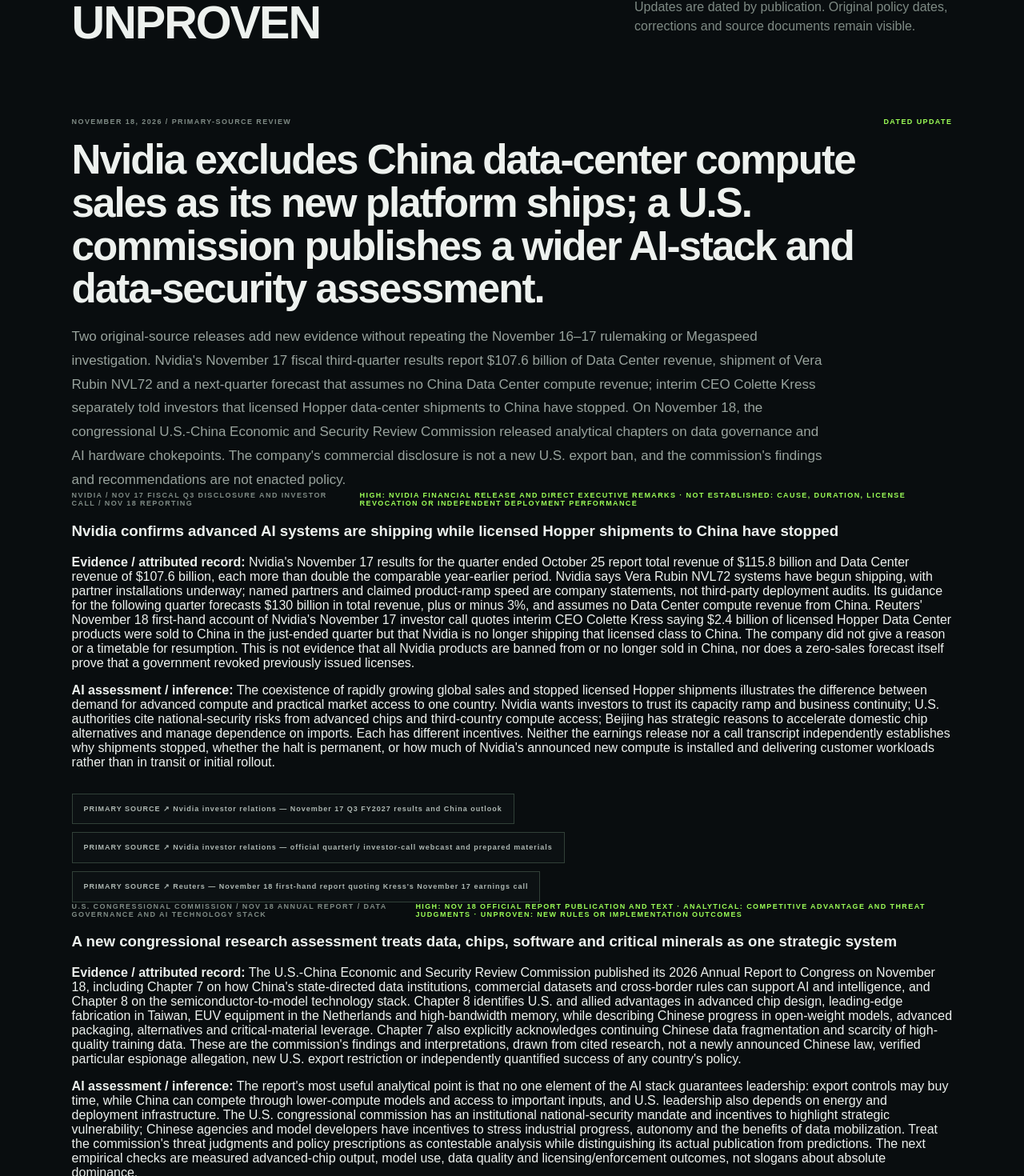
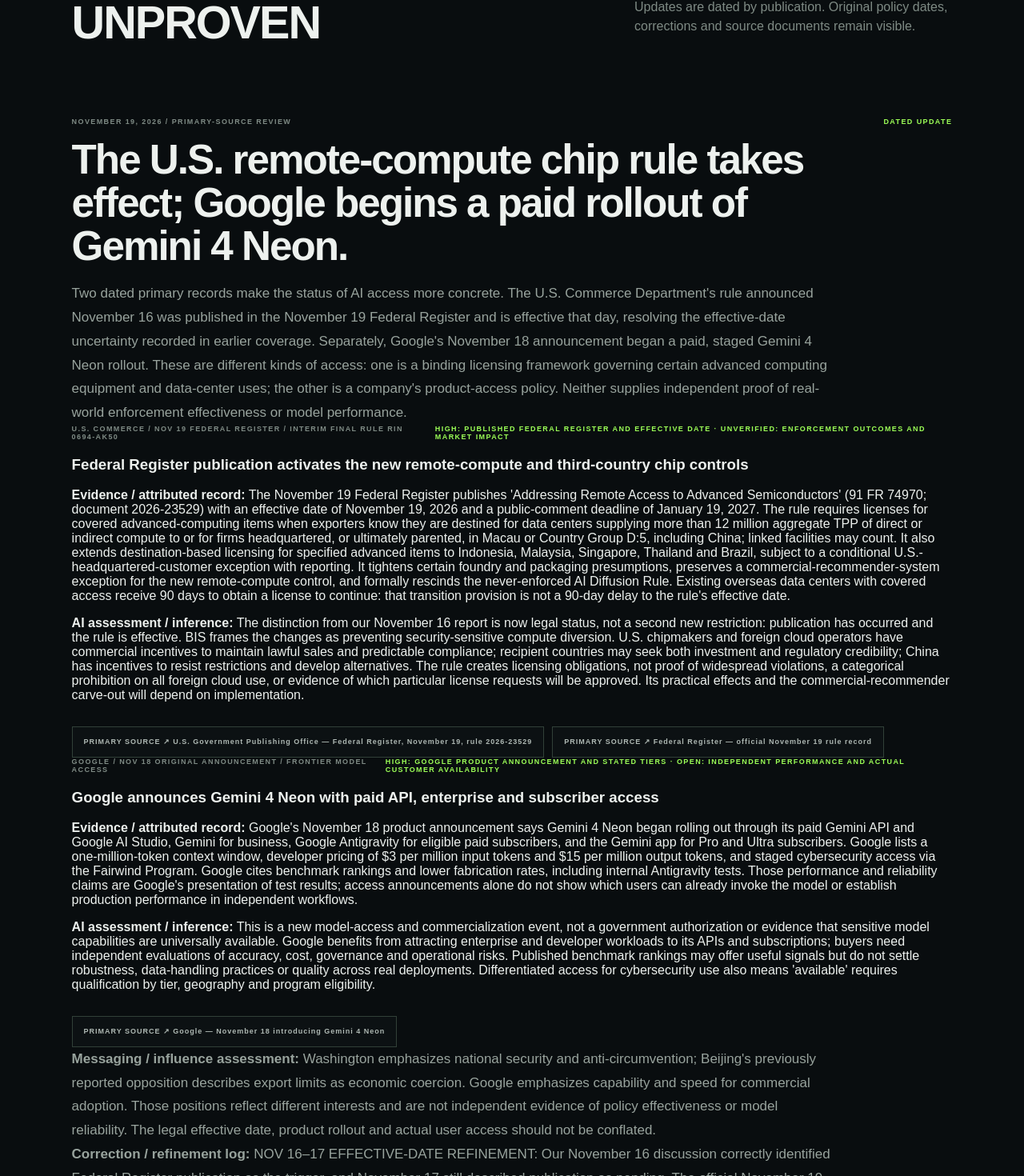
Before and after one commit to stjames22/wirelessrumor, a Next.js app: page /geopolitics in a window 1280 px wide. Shown: the part 4827-6297 px from the top of the page at 80% size. Built offline with nearby package versions, Linux system fonts and the light colour scheme.

Commit message:
Editorial: Nov 19 BIS rule effective and Gemini 4 Neon rollout

```diff
--- a/app/geopolitics/page.tsx
+++ b/app/geopolitics/page.tsx
@@ -84,6 +84,52 @@ const briefs = [
 
 
 const datedEditorialUpdates = [
+  {
+    "date": "NOVEMBER 19, 2026",
+    "slug": "2026-11-19-bis-rule-effective-gemini-neon-rollout",
+    "title": "The U.S. remote-compute chip rule takes effect; Google begins a paid rollout of Gemini 4 Neon.",
+    "overview": "Two dated primary records make the status of AI access more concrete. The U.S. Commerce Department's rule announced November 16 was published in the November 19 Federal Register and is effective that day, resolving the effective-date uncertainty recorded in earlier coverage. Separately, Google's November 18 announcement began a paid, staged Gemini 4 Neon rollout. These are different kinds of access: one is a binding licensing framework governing certain advanced computing equipment and data-center uses; the other is a company's product-access policy. Neither supplies independent proof of real-world enforcement effectiveness or model performance.",
+    "developments": [
+      {
+        "label": "U.S. COMMERCE / NOV 19 FEDERAL REGISTER / INTERIM FINAL RULE RIN 0694-AK50",
+        "headline": "Federal Register publication activates the new remote-compute and third-country chip controls",
+        "fact": "The November 19 Federal Register publishes 'Addressing Remote Access to Advanced Semiconductors' (91 FR 74970; document 2026-23529) with an effective date of November 19, 2026 and a public-comment deadline of January 19, 2027. The rule requires licenses for covered advanced-computing items when exporters know they are destined for data centers supplying more than 12 million aggregate TPP of direct or indirect compute to or for firms headquartered, or ultimately parented, in Macau or Country Group D:5, including China; linked facilities may count. It also extends destination-based licensing for specified advanced items to Indonesia, Malaysia, Singapore, Thailand and Brazil, subject to a conditional U.S.-headquartered-customer exception with reporting. It tightens certain foundry and packaging presumptions, preserves a commercial-recommender-system exception for the new remote-compute control, and formally rescinds the never-enforced AI Diffusion Rule. Existing overseas data centers with covered access receive 90 days to obtain a license to continue: that transition provision is not a 90-day delay to the rule's effective date.",
+        "assessment": "The distinction from our November 16 report is now legal status, not a second new restriction: publication has occurred and the rule is effective. BIS frames the changes as preventing security-sensitive compute diversion. U.S. chipmakers and foreign cloud operators have commercial incentives to maintain lawful sales and predictable compliance; recipient countries may seek both investment and regulatory credibility; China has incentives to resist restrictions and develop alternatives. The rule creates licensing obligations, not proof of widespread violations, a categorical prohibition on all foreign cloud use, or evidence of which particular license requests will be approved. Its practical effects and the commercial-recommender carve-out will depend on implementation.",
+        "confidence": "HIGH: PUBLISHED FEDERAL REGISTER AND EFFECTIVE DATE · UNVERIFIED: ENFORCEMENT OUTCOMES AND MARKET IMPACT",
+        "sources": [
+          [
+            "U.S. Government Publishing Office — Federal Register, November 19, rule 2026-23529",
+            "https://www.govinfo.gov/content/pkg/FR-2026-11-19/pdf/2026-23529.pdf"
+          ],
+          [
+            "Federal Register — official November 19 rule record",
+            "https://www.federalregister.gov/documents/2026/11/19/2026-23529/addressing-remote-access-to-advanced-semiconductors"
+          ]
+        ]
+      },
+      {
+        "label": "GOOGLE / NOV 18 ORIGINAL ANNOUNCEMENT / FRONTIER MODEL ACCESS",
+        "headline": "Google announces Gemini 4 Neon with paid API, enterprise and subscriber access",
+        "fact": "Google's November 18 product announcement says Gemini 4 Neon began rolling out through its paid Gemini API and Google AI Studio, Gemini for business, Google Antigravity for eligible paid subscribers, and the Gemini app for Pro and Ultra subscribers. Google lists a one-million-token context window, developer pricing of $3 per million input tokens and $15 per million output tokens, and staged cybersecurity access via the Fairwind Program. Google cites benchmark rankings and lower fabrication rates, including internal Antigravity tests. Those performance and reliability claims are Google's presentation of test results; access announcements alone do not show which users can already invoke the model or establish production performance in independent workflows.",
+        "assessment": "This is a new model-access and commercialization event, not a government authorization or evidence that sensitive model capabilities are universally available. Google benefits from attracting enterprise and developer workloads to its APIs and subscriptions; buyers need independent evaluations of accuracy, cost, governance and operational risks. Published benchmark rankings may offer useful signals but do not settle robustness, data-handling practices or quality across real deployments. Differentiated access for cybersecurity use also means 'available' requires qualification by tier, geography and program eligibility.",
+        "confidence": "HIGH: GOOGLE PRODUCT ANNOUNCEMENT AND STATED TIERS · OPEN: INDEPENDENT PERFORMANCE AND ACTUAL CUSTOMER AVAILABILITY",
+        "sources": [
+          [
+            "Google — November 18 introducing Gemini 4 Neon",
+            "https://blog.google/innovation-and-ai/models-and-research/gemini-models/introducing-gemini-4-neon/"
+          ]
+        ]
+      }
+    ],
+    "messaging": "Washington emphasizes national security and anti-circumvention; Beijing's previously reported opposition describes export limits as economic coercion. Google emphasizes capability and speed for commercial adoption. Those positions reflect different interests and are not independent evidence of policy effectiveness or model reliability. The legal effective date, product rollout and actual user access should not be conflated.",
+    "correction": "NOV 16–17 EFFECTIVE-DATE REFINEMENT: Our November 16 discussion correctly identified Federal Register publication as the trigger, and November 17 still described publication as pending. The official November 19 issue now confirms the rule is effective November 19, 2026. The 90-day provision is an existing-data-center licensing transition, not postponement of the entire rule. No earlier article or source link has been removed.",
+    "sources": [
+      [
+        "U.S. BIS — original November 16 announcement (prior context)",
+        "https://media.bis.gov/press-release/bis-issues-rule-addressing-remote-access-american-super-intelligence-technology"
+      ]
+    ]
+  },
   {
     "date": "NOVEMBER 18, 2026",
     "slug": "2026-11-18-nvidia-china-chip-shipment-pause-uscc-ai-stack-data",
```
